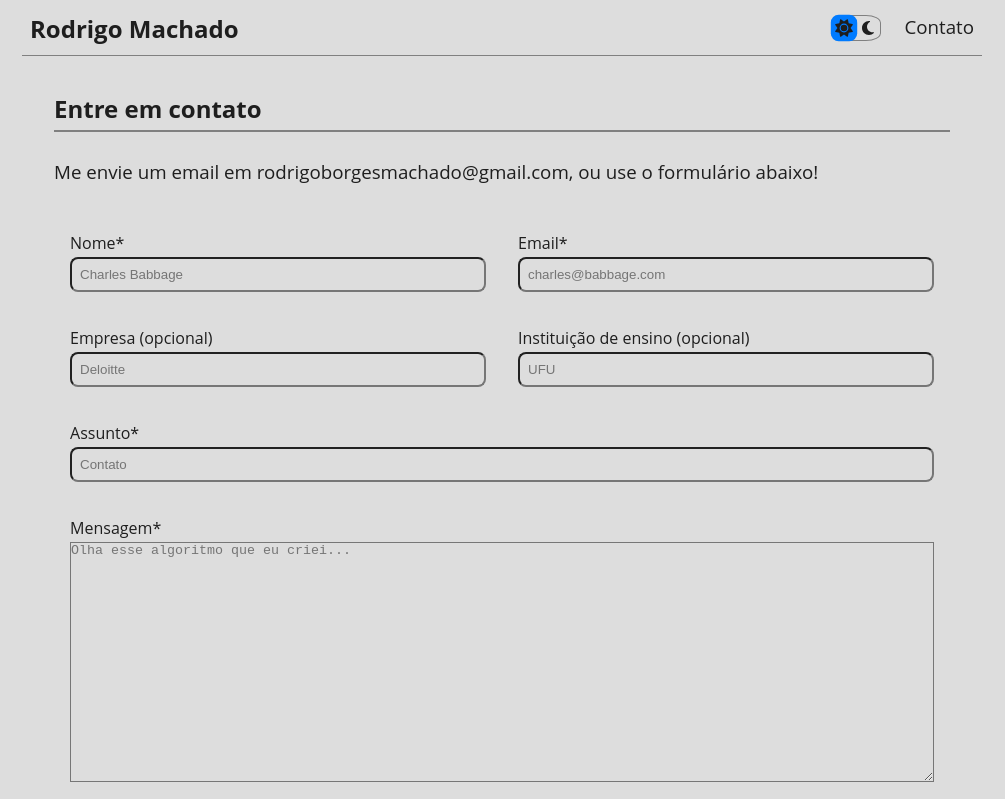
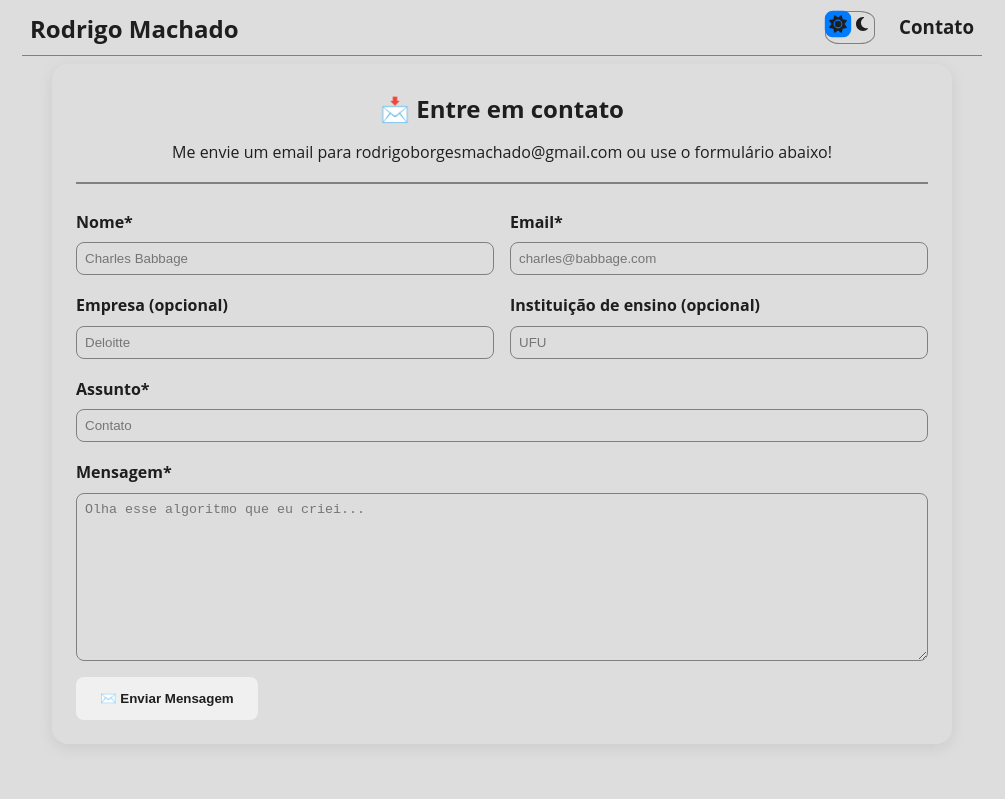
Before and after one commit to rodrigoborgesmachado/portfolio, a React (Create React App) app: page /contatos in a window 1280 px wide. Shown: the top 799 px of the page, without its empty margins (138-1143 px from the left). Built offline with nearby package versions, Linux system fonts and the light colour scheme.

Commit message:
Fiz algumas pequenas alterações na aparência do site, mas não hávia muita coisa a ser mudada

```diff
--- a/src/pages/contato/contato.css
+++ b/src/pages/contato/contato.css
@@ -1,67 +1,102 @@
-.form-contact{
+.contact-container {
+    max-width: 900px;
+    margin: auto;
+    background: var(--background-secondary);
+    padding: var(--triple-default-spacing);
+    border-radius: var(--double-default-spacing);
+    box-shadow: 0 4px 15px rgba(0,0,0,0.08);
+    transition: background 0.3s ease;
+}
+
+.tittle-form h2 {
+    text-align: center;
+    margin-bottom: var(--default-spacing);
+}
+
+.form-subtitle {
+    text-align: center;
+    color: var(--text-secondary);
+    margin-bottom: var(--double-default-spacing);
+}
+
+.form-subtitle a {
+    color: var(--primary-color);
+    text-decoration: none;
+}
+
+.form-contact {
+    display: flex;
+    flex-direction: column;
+    gap: var(--double-default-spacing);
+}
+
+.form-contact-line {
+    display: flex;
+    flex-wrap: wrap;
+    gap: var(--double-default-spacing);
+}
+
+.form-contact-line-item,
+.form-contact-line-item-message {
+    flex: 1;
     display: flex;
     flex-direction: column;
 }
 
-.form-contact-message{
-    padding: var(--triple-default-spacing) 0 var(--triple-default-spacing) 0;
-    text-align: justify;
-    font-weight: normal;
-    text-decoration: none;
+label {
+    font-weight: bold;
+    margin-bottom: 0.4rem;
 }
 
-.form-contact-line{
-    display: flex;
-    justify-content: space-between;
-    align-items: center;
+.input-pattern {
+    padding: var(--default-spacing);
+    border-radius: var(--default-border-radius);
+    border: 1px solid var(--border-color);
+    background: var(--background-primary);
+    color: var(--text-primary);
+    transition: border-color 0.3s ease, box-shadow 0.3s ease;
 }
 
-.form-contact-line-item{
-    width: 50%;
-    padding: var(--double-default-spacing);
-    display: flex;
-    flex-direction: column;
-    justify-content: center;
+.input-pattern:focus {
+    border-color: var(--primary-color);
+    box-shadow: 0 0 8px var(--primary-color);
+    outline: none;
+}
+.form-subtitle a {
+    color: var(--primary-color);
+    font-weight: bold;
+    text-decoration: underline;
+    transition: color 0.3s ease;
 }
 
-.form-contact-line-item input{
-    padding: var(--default-spacing);
-    border-radius: var(--default-border-radius);
+.form-subtitle a:hover {
+    color: var(--primary-color-hover);
 }
 
-.form-contact-line-item-message input{
-    width: 100%;
-    padding: var(--default-spacing);
-    border-radius: var(--default-border-radius);
+textarea {
+    resize: vertical;
+    min-height: 150px;
 }
 
-.form-contact-line-item-message{
-    width: 100%;
-    height: 100%;
-    padding: var(--double-default-spacing);
+.btn-submit {
+    padding: 0.9rem 1.5rem;
+    border-radius: var(--default-border-radius);
+    color: var(--text-on-primary);
+    background-color: var(--primary-color);
+    font-weight: bold;
+    cursor: pointer;
+    border: none;
+    transition: transform 0.2s ease, background-color 0.3s ease;
 }
 
-.form-contact-line-item-message textarea{
-    width: 100%;
-    height: 30vh;
+.btn-submit:hover {
+    transform: scale(1.05);
+    background-color: var(--primary-color-hover);
 }
 
-.form-contact-line-item-submit{
-    width: 100%;
-    padding: var(--default-spacing);
-    display: flex;
-    justify-content: right;
+/* Responsividade */
+@media (max-width: 768px) {
+    .form-contact-line {
+        flex-direction: column;
+    }
 }
-
-.form-contact-line-item-submit button{
-    padding: var(--default-spacing);
-    border-radius: var(--default-border-radius);
-    color: #fff;
-    background-color: var(--button-color-primary);
-    cursor: pointer;
-}
-
-
-.form-contact-line-item-submit button:hover {
-    background-color: var(--transient-color-second);
-}
--- a/src/pages/contato/contato.js
+++ b/src/pages/contato/contato.js
@@ -4,106 +4,94 @@ import api from '../../services/api';
 import { toast } from 'react-toastify';
 import Loader from '../../components/Loader/loader';
 
-export default function Contato({usaAssunto}){
-    const[nome, setNome] = useState('');
-    const[email, setEmail] = useState('');
-    const[empresa, setEmpresa] = useState('');
-    const[escola, setEscola] = useState('');
-    const[assunto, setAssunto] = useState(usaAssunto ? localStorage.getItem('Assunto') : '');
-    const[mensagem, setMensagem] = useState('');
-    const[loading, setLoading] = useState(false);
+export default function Contato({ usaAssunto }) {
+    const [nome, setNome] = useState('');
+    const [email, setEmail] = useState('');
+    const [empresa, setEmpresa] = useState('');
+    const [escola, setEscola] = useState('');
+    const [assunto, setAssunto] = useState(usaAssunto ? localStorage.getItem('Assunto') : '');
+    const [mensagem, setMensagem] = useState('');
+    const [loading, setLoading] = useState(false);
 
-    function submit(){
+    function submit() {
+        if (!nome) return toast.info('Forneça seu nome!');
+        if (!email) return toast.info('Forneça seu email!');
+        if (!mensagem) return toast.info('Forneça uma mensagem!');
 
-        if(!nome){
-            toast.info('Forneça seu nome!');
-        }
-        else if(!email){
-            toast.info('Forneça seu email!');
-        }
-        else if(!mensagem){
-            toast.info('Forneça uma mensagem!');
-        }
-        else{
-            setLoading(true);
-            var form = {
-                "Nome": nome,
-                "Email": email,
-                "Empresa": empresa,
-                "Escola": escola,
-                "Assunto": assunto,
-                "Mensagem": mensagem
-            };
+        setLoading(true);
+        const form = { Nome: nome, Email: email, Empresa: empresa, Escola: escola, Assunto: assunto, Mensagem: mensagem };
 
-            api.post('/email/enviaEmailContato', form)
+        api.post('/email/enviaEmailContato', form)
             .then(response => {
-                if(response.data.success){
+                if (response.data.success) {
                     toast.success('Email enviado!');
                     setNome('');
                     setEmail('');
                     setEmpresa('');
                     setEscola('');
                     setMensagem('');
-                }
-                else{
+                } else {
                     toast.error('Serviço indisponível no momento');
                 }
                 setLoading(false);
-
             });
-        }
     }
 
-    if(loading)
-        return(
-            <Loader/>
-        )
+    if (loading) return <Loader />;
 
-    return(
+    return (
         <div className="container">
-            <div className="projeto-full">
+            <div className="projeto-full contact-container">
                 <div className='tittle-form'>
-                    <h2>Entre em contato</h2>
+                    <h2>📩 Entre em contato</h2>
+                    <p className="form-subtitle">
+                        Me envie um email para rodrigoborgesmachado@gmail.com
+                        ou use o formulário abaixo!
+                    </p>
                 </div>
+
                 <div className='form-contact'>
-                    <div className='form-contact-message'>
-                        <h3>Me envie um email em rodrigoborgesmachado@gmail.com, ou use o formulário abaixo!</h3>
-                    </div>
                     <div className='form-contact-line'>
                         <div className='form-contact-line-item'>
-                            <h4>Nome*</h4>
-                            <input className='input-pattern' type='text' name='nome' id='nome' value={nome} onChange={(e) => setNome(e.target.value)} placeholder='Charles Babbage' required={true}/>
+                            <label>Nome*</label>
+                            <input className='input-pattern' type='text' value={nome} onChange={(e) => setNome(e.target.value)} placeholder='Charles Babbage' />
                         </div>
                         <div className='form-contact-line-item'>
-                            <h4>Email*</h4>
-                            <input className='input-pattern' type='email' name='email' id='email' value={email} onChange={(e) => setEmail(e.target.value)} placeholder='charles@babbage.com' required={true}/>
+                            <label>Email*</label>
+                            <input className='input-pattern' type='email' value={email} onChange={(e) => setEmail(e.target.value)} placeholder='charles@babbage.com' />
                         </div>
                     </div>
+
                     <div className='form-contact-line'>
                         <div className='form-contact-line-item'>
-                            <h4>Empresa (opcional)</h4>
-                            <input className='input-pattern' type='text' name='empresa' id='empresa' value={empresa} onChange={(e) => setEmpresa(e.target.value)} placeholder='Deloitte'/>
+                            <label>Empresa (opcional)</label>
+                            <input className='input-pattern' type='text' value={empresa} onChange={(e) => setEmpresa(e.target.value)} placeholder='Deloitte' />
                         </div>
                         <div className='form-contact-line-item'>
-                            <h4>Instituição de ensino (opcional)</h4>
-                            <input className='input-pattern' type='text' name='escola' id='escola' value={escola} onChange={(e) => setEscola(e.target.value)} placeholder='UFU'/>
+                            <label>Instituição de ensino (opcional)</label>
+                            <input className='input-pattern' type='text' value={escola} onChange={(e) => setEscola(e.target.value)} placeholder='UFU' />
                         </div>
                     </div>
+
                     <div className='form-contact-line'>
                         <div className='form-contact-line-item-message'>
-                            <h4>Assunto*</h4>
-                            <input className='input-pattern' type='text' name='assunto' id='assunto' value={assunto} onChange={(e) => setAssunto(e.target.value)} placeholder='Contato'/>
+                            <label>Assunto*</label>
+                            <input className='input-pattern' type='text' value={assunto} onChange={(e) => setAssunto(e.target.value)} placeholder='Contato' />
                         </div>
                     </div>
+
                     <div className='form-contact-line'>
                         <div className='form-contact-line-item-message'>
-                            <h4>Mensagem*</h4>
-                            <textarea className='input-pattern' type='text' rows="35" name='mensagem' id='mensagem' value={mensagem} onChange={(e) => setMensagem(e.target.value)} placeholder='Olha esse algoritmo que eu criei...' required={true}/>
+                            <label>Mensagem*</label>
+                            <textarea className='input-pattern' rows="10" value={mensagem} onChange={(e) => setMensagem(e.target.value)} placeholder='Olha esse algoritmo que eu criei...'></textarea>
                         </div>
                     </div>
+
                     <div className='form-contact-line'>
                         <div className='form-contact-line-item-submit'>
-                            <button  onClick={() => submit()}>Enviar</button>
+                            <button className="btn-submit" onClick={submit}>
+                                ✉️ Enviar Mensagem
+                            </button>
                         </div>
                     </div>
                 </div>
--- a/src/pages/home/home.css
+++ b/src/pages/home/home.css
@@ -1,3 +1,113 @@
-.posts{
-    padding-top: var(--triple-default-spacing);
+.hero {
+    min-height: 70vh;
+    display: flex;
+    align-items: center;
+    justify-content: center;
+    text-align: center;
+    padding: var(--double-default-spacing);
+    flex-direction: column;
+    animation: fadeIn 1s ease forwards;
 }
+
+.presentation h1 {
+    font-size: 3.5rem;
+    font-weight: bold;
+    letter-spacing: 1px;
+}
+
+.typing {
+    border-right: 3px solid var(--primary-color);
+    white-space: nowrap;
+    overflow: hidden;
+}
+
+.subtitle {
+    font-size: 1.4rem;
+    color: var(--text-secondary);
+    margin-top: 0.5rem;
+    margin-bottom: 1.5rem;
+}
+
+.highlight {
+    color: var(--primary-color);
+    font-weight: bold;
+}
+
+/* Botão de chamada para ação */
+.cta-button {
+    padding: 0.8rem 1.5rem;
+    background-color: var(--primary-color);
+    color: var(--text-on-primary);
+    font-size: 1rem;
+    border-radius: 25px;
+    transition: transform 0.2s ease, background-color 0.3s ease;
+}
+
+.cta-button:hover {
+    transform: scale(1.05);
+    background-color: var(--primary-color-hover);
+}
+
+/* Seções */
+.projects-section,
+.posts-section,
+.repos-section {
+    padding: var(--triple-default-spacing) var(--double-default-spacing);
+    max-width: 1200px;
+    margin: auto;
+}
+:root {
+    --home-button-bg: #41404b;
+    --home-button-hover: #2e2d39;
+}
+
+[data-theme="dark"] {
+    --home-button-bg: #6366f1;
+    --home-button-hover: #4f46e5;
+}
+
+.cta-button {
+    background-color: var(--home-button-bg);
+}
+
+.cta-button:hover {
+    background-color: var(--home-button-hover);
+}
+
+.projects-section h2,
+.posts-section h2,
+.repos-section h2 {
+    margin-bottom: var(--default-spacing);
+    font-size: 1.8rem;
+}
+
+/* Animações de entrada */
+.fade-section {
+    opacity: 0;
+    transform: translateY(20px);
+    animation: fadeUp 0.8s ease forwards;
+}
+
+.fade-section:nth-child(2) { animation-delay: 0.2s; }
+.fade-section:nth-child(3) { animation-delay: 0.4s; }
+.fade-section:nth-child(4) { animation-delay: 0.6s; }
+
+@keyframes fadeIn {
+    from { opacity: 0; }
+    to { opacity: 1; }
+}
+
+@keyframes fadeUp {
+    from { opacity: 0; transform: translateY(20px); }
+    to { opacity: 1; transform: translateY(0); }
+}
+
+/* Responsividade */
+@media (max-width: 768px) {
+    .presentation h1 {
+        font-size: 2.4rem;
+    }
+    .subtitle {
+        font-size: 1.1rem;
+    }
+}
--- a/src/pages/projeto/projeto.css
+++ b/src/pages/projeto/projeto.css
@@ -1,48 +1,69 @@
-.projeto-full{
+.projeto-full {
     margin: auto;
     padding: var(--triple-default-spacing);
     min-height: 80vh;
     display: flex;
     flex-direction: column;
-    max-width: 100vw;
+    gap: var(--triple-default-spacing);
+    max-width: 1200px; /* Limite para não esticar demais em telas grandes */
+    width: 100%;
 }
 
-.projeto-full sub{
+/* Subtítulo */
+.projeto-full sub {
     margin-bottom: var(--triple-default-spacing);
+    font-size: 0.95rem;
+    opacity: 0.8;
 }
 
-.projeto-img{
+/* Imagem do projeto */
+.projeto-img {
     display: flex;
     justify-content: center;
-    align-items: center; /* Optional: if you want to center vertically as well */
-    width: 100%; /* Ensure the container takes the full width */
-    text-align: center; /* Center the contents textually, though flex should handle it */
+    align-items: center;
+    width: 100%;
 }
 
-.projeto-full img{
+.projeto-full img {
     max-width: 100%;
     height: auto;
     object-fit: cover;
     display: block;
     margin: auto;
+    border-radius: 10px;
+    box-shadow: 0 4px 12px rgba(0, 0, 0, 0.15);
+    transition: transform 0.3s ease, box-shadow 0.3s ease;
 }
 
+.projeto-full img:hover {
+    transform: scale(1.02);
+    box-shadow: 0 6px 18px rgba(0, 0, 0, 0.25);
+}
+
+/* Links do projeto */
 .projeto-link {
     padding-top: var(--triple-default-spacing);
-    word-break: break-all;
+    word-break: break-word;
 }
 
-
-.projeto-link a{
+.projeto-link a {
     text-decoration: none;
     cursor: pointer;
-    color: var(--text-color-primary);
+    color: var(--primary-color);
+    font-weight: 500;
+    transition: color 0.3s ease;
 }
 
-.projeto-full h4, h3 {
+.projeto-link a:hover {
+    color: var(--primary-color-hover);
+}
+
+/* Títulos e textos */
+.projeto-full h4,
+.projeto-full h3 {
     text-align: justify;
     font-weight: normal;
-    text-decoration: none;
+    margin-bottom: var(--default-spacing);
 }
 
 .projeto-full a {
@@ -52,44 +73,78 @@
     color: inherit;
 }
 
-.projeto-title-div{
+/* Título + ícone de download */
+.projeto-title-div {
     display: flex;
+    align-items: center;
+    gap: 8px;
     width: 100%;
 }
 
 .projeto-download-icon {
-    margin: 12px;
+    margin-left: auto;
+    cursor: pointer;
+    transition: transform 0.2s ease;
 }
 
-.projeto-title, .projeto-download-icon{
-    cursor: pointer;
+.projeto-download-icon:hover {
+    transform: scale(1.15);
 }
 
-.enviarFeedBack{
+/* Botão de feedback */
+.enviarFeedBack {
     display: flex;
     margin-top: var(--default-spacing);
 }
 
-.enviarFeedBack a{
+.enviarFeedBack a {
+    border-radius: var(--default-spacing);
+    color: var(--primary-color);
+    text-decoration: none;
+    cursor: pointer;
+    padding: 6px 12px;
+    border: 2px solid var(--primary-color);
+    transition: background-color 0.3s ease, color 0.3s ease;
+}
+
+.enviarFeedBack a:hover {
+    background-color: var(--primary-color);
+    color: #fff;
+}
+.enviarFeedBack {
+    display: flex;
+    margin-top: var(--default-spacing);
+}
+
+.enviarFeedBack a {
+    display: inline-block;
+    padding: 10px 18px;
     border-radius: var(--default-spacing);
     color: var(--text-color-primary);
-    text-decoration: double;
+    background-color: transparent;
+    border: 2px solid var(--text-color-primary);
+    font-weight: 500;
     cursor: pointer;
-    border-bottom: 2px solid gray;
-    border-top: 2px solid gray;
+    transition: all 0.25s ease-in-out;
 }
 
-.enviarFeedBack button :hover
-{
-    background-color: var(--transient-color-second);
+.enviarFeedBack a:hover {
+    background-color: var(--text-color-primary);
+    color: var(--background-color);
+    transform: translateY(-2px);
+    box-shadow: 0px 4px 10px rgba(0,0,0,0.2);
 }
 
-.curtidas{
+/* Curtidas */
+.curtidas {
     margin-top: var(--triple-default-spacing);
     display: flex;
-    justify-content: right;
+    justify-content: flex-end;
+    gap: var(--default-spacing);
 }
 
-.curtidas div{
-    margin: var(--default-spacing);
+.curtidas div {
+    display: flex;
+    align-items: center;
+    gap: 4px;
 }
```
Also changed, not shown: src/pages/home/home.js (+37 -16 lines), src/pages/repositorio/repositorio.js (+60 -50 lines).
